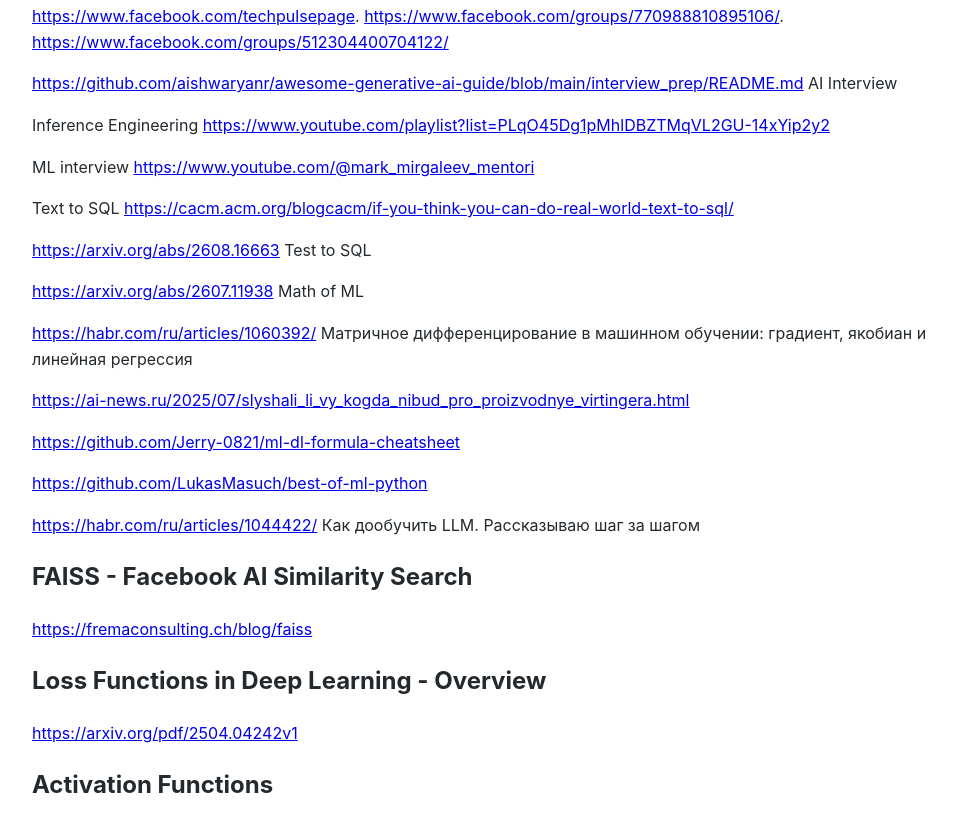
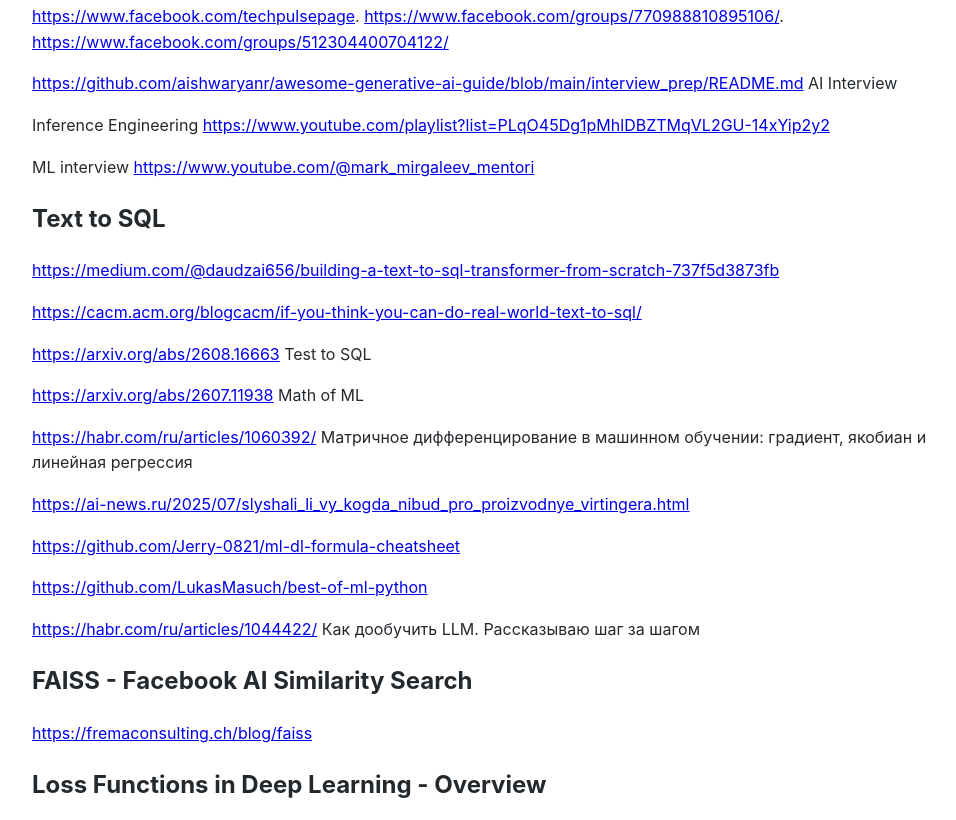
Before and after one commit to Michael-Lubinsky/michael-lubinsky.github.com, a Jekyll site: the page built from ml/mamba.md, in a window 1280 px wide and 900 px high, scrolled down 856 px, cut to the strip 0-820 px from the top of the window. Shown: the whole strip, without its empty margins (158-1114 px from the left). Built offline with Jekyll 4.4.1, drawn with Linux system fonts in a browser that asks for light colours; our own code applies the rules of GitHub Pages for plain Markdown files.

Commit message:
Add 'Text to SQL' section in mamba.md
Added section header for 'Text to SQL' and updated links.

```diff
--- a/ml/mamba.md
+++ b/ml/mamba.md
@@ -46,7 +46,10 @@
 ML interview
 <https://www.youtube.com/@mark_mirgaleev_mentori>
 
-Text to SQL
+## Text to SQL
+
+<https://medium.com/@daudzai656/building-a-text-to-sql-transformer-from-scratch-737f5d3873fb>
+
 <https://cacm.acm.org/blogcacm/if-you-think-you-can-do-real-world-text-to-sql/>
 
 <https://arxiv.org/abs/2608.16663> Test to SQL
```
